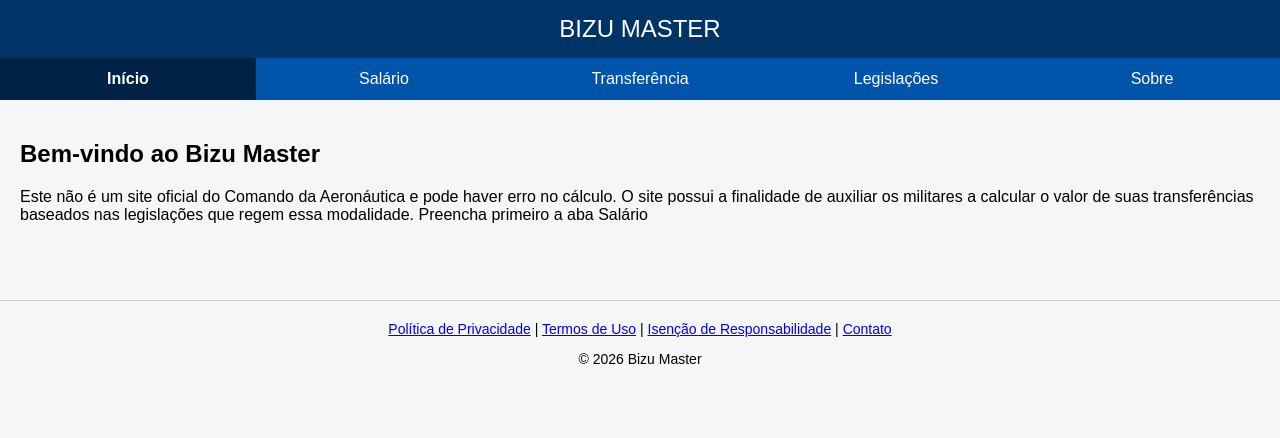
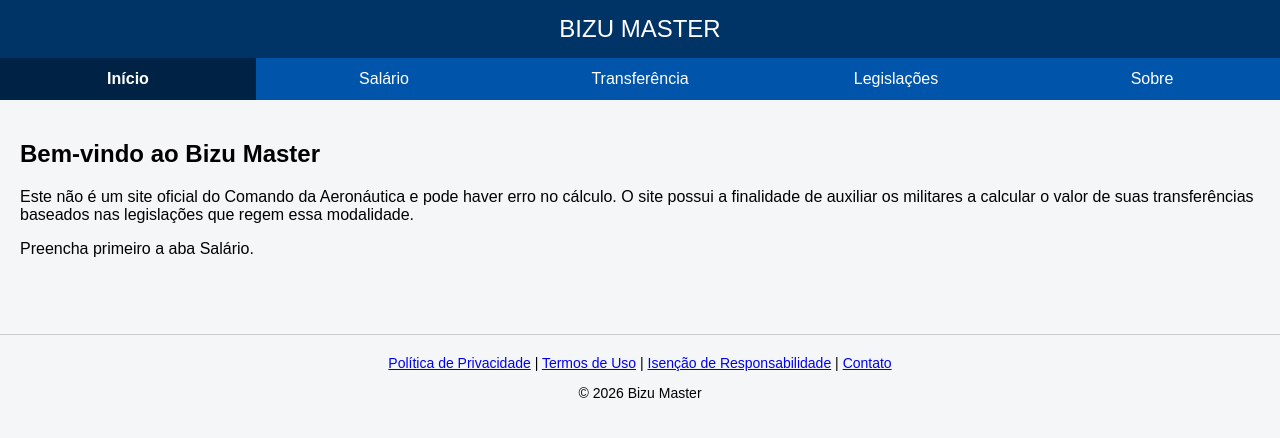
Before and after one commit to bizumaster/bizumaster, a plain HTML site: page index.html in a window 1280 px wide. Drawn offline with Linux system fonts and the light colour scheme.

Commit message:
Alteração

```diff
--- a/index.html
+++ b/index.html
@@ -110,9 +110,12 @@
       Este não é um site oficial do Comando da Aeronáutica e pode haver erro no cálculo.
       O site possui a finalidade de auxiliar os militares a calcular o valor de suas
       transferências baseados nas legislações que regem essa modalidade.
+    </p>
 
-      Preencha primeiro a aba Salário
-    </p>
+  </p>
+  Preencha primeiro a aba Salário.
+  </p>
+
   </section>
 
   <!-- ======== ABA SALÁRIO ======== -->
```
